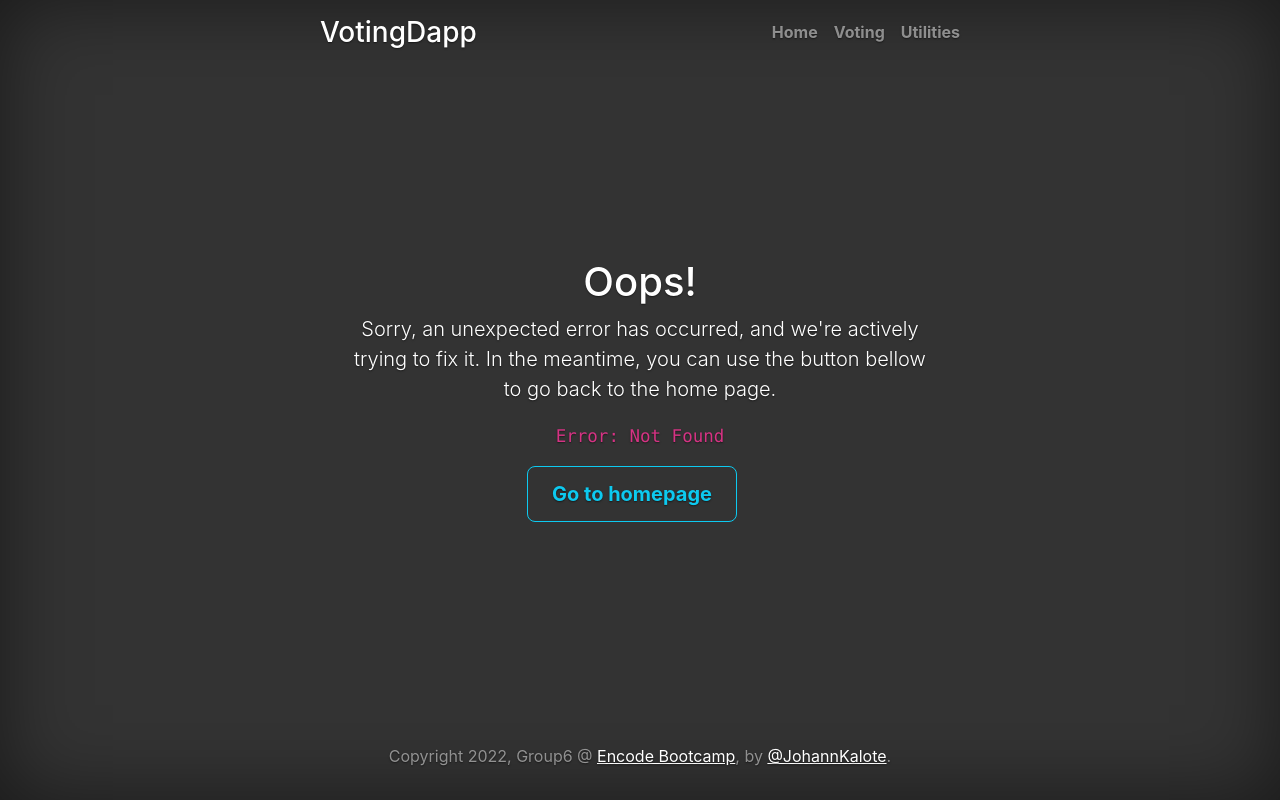
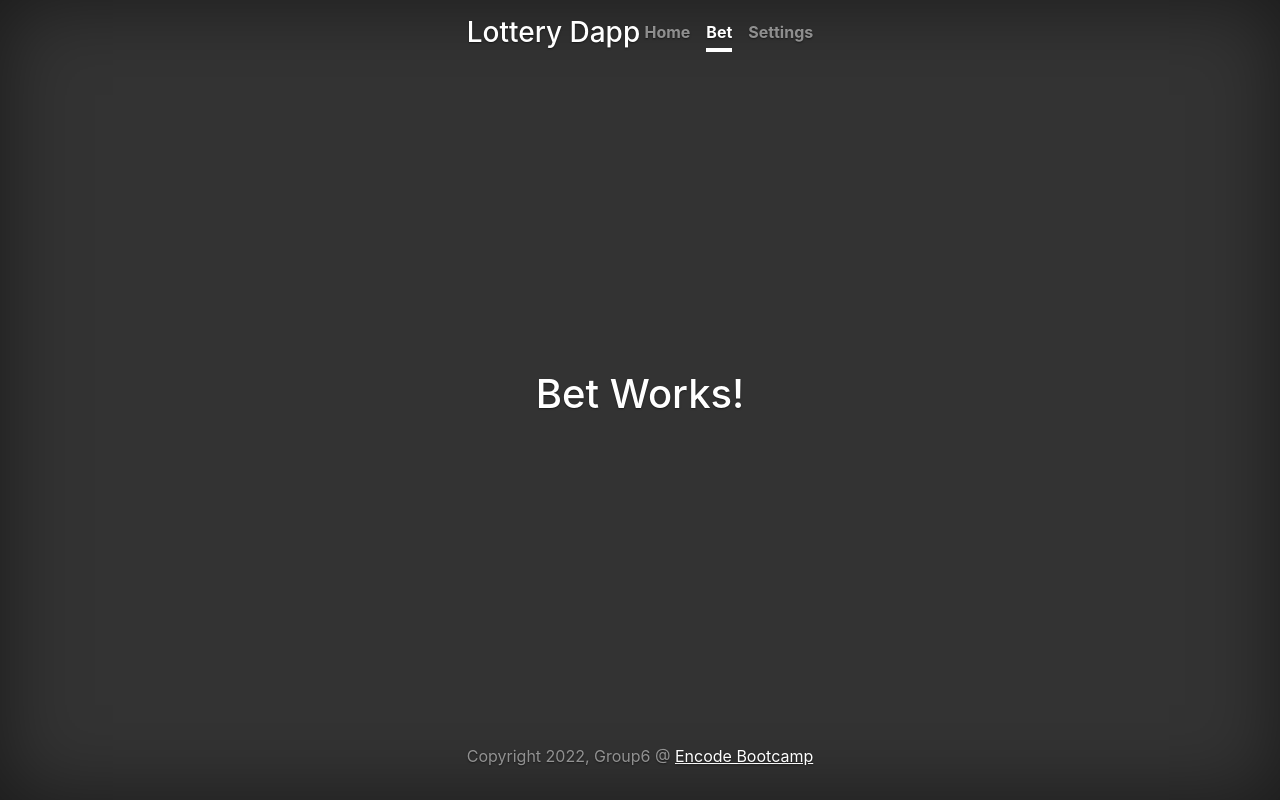
Before and after one commit to jonathan-macke/lottery-dapp, a React (Create React App) app in the folder frontend/: page /bet in a window 1280 px wide. Built offline with nearby package versions, Linux system fonts and the light colour scheme; what metamask-react would draw is missing.

Commit message:
rename some pages

```diff
--- a/frontend/src/components/Footer.tsx
+++ b/frontend/src/components/Footer.tsx
@@ -3,8 +3,7 @@ const Footer = () => (
     <div className="inner">
       <p>
         Copyright 2022, Group6 @{" "}
-        <a href="https://www.encode.club/encode-bootcamps">Encode Bootcamp</a>,
-        by <a href="https://twitter.com/JohannKalote">@JohannKalote</a>.
+        <a href="https://www.encode.club/encode-bootcamps">Encode Bootcamp</a>
       </p>
     </div>
   </footer>
--- a/frontend/src/components/Header.tsx
+++ b/frontend/src/components/Header.tsx
@@ -6,18 +6,18 @@ const Header = () => (
       <h3 className="masthead-brand">
         {" "}
         <Link className="nav-link" to="/">
-          VotingDapp
+          Lottery Dapp
         </Link>
       </h3>
       <nav className="nav nav-masthead justify-content-center">
         <NavLink className="nav-link" to="/">
           Home
         </NavLink>
-        <NavLink className="nav-link" to="/voting">
-          Voting
+        <NavLink className="nav-link" to="/bet">
+          Bet
         </NavLink>
-        <NavLink className="nav-link" to="/utilities">
-          Utilities
+        <NavLink className="nav-link" to="/settings">
+          Settings
         </NavLink>
       </nav>
     </div>
--- /dev/null
+++ b/frontend/src/components/Metamask.tsx
@@ -0,0 +1,21 @@
+
+import { useMetaMask } from "metamask-react";
+import {Button, Alert} from 'react-bootstrap';
+
+const Metamask = () => {
+
+    const { status, connect, account, chainId, ethereum } = useMetaMask();
+    if (status === "initializing") return <Alert key="warning" variant="warning">Synchronisation with MetaMask ongoing...</Alert>
+
+    if (status === "unavailable") return <Alert key="danger" variant="danger">MetaMask not available</Alert>
+
+    if (status === "notConnected") return <Button variant="primary" onClick={connect}>Connect to MetaMask </Button>
+
+    if (status === "connecting") return <Alert key="info" variant="info">Connecting...</Alert>
+
+    if (status === "connected") return <Alert key="success" variant="success">Connected account {account} on chain ID {chainId}</Alert>
+
+    return null;
+  }
+
+  export default Metamask;
--- /dev/null
+++ b/frontend/src/pages/Bet.tsx
@@ -0,0 +1,6 @@
+const Bet = () => (
+  <>
+    <h1>Bet Works!</h1>
+  </>
+);
+export default Bet;
--- a/frontend/src/pages/Main.tsx
+++ b/frontend/src/pages/Main.tsx
@@ -1,30 +1,10 @@
 import { Link } from "react-router-dom";
-import { useMetaMask } from "metamask-react";
-import {Button, Alert} from 'react-bootstrap';
-
-
-
-
-const Wallet = () => {
-
-  const { status, connect, account, chainId, ethereum } = useMetaMask();
-  if (status === "initializing") return <Alert key="warning" variant="warning">Synchronisation with MetaMask ongoing...</Alert>
-
-  if (status === "unavailable") return <Alert key="danger" variant="danger">MetaMask not available</Alert>
-
-  if (status === "notConnected") return <Button variant="primary" onClick={connect}>Connect to MetaMask </Button>
-
-  if (status === "connecting") return <Alert key="info" variant="info">Connecting...</Alert>
-
-  if (status === "connected") return <Alert key="success" variant="success">Connected account {account} on chain ID {chainId}</Alert>
-
-  return null;
-}
+import Metamask from "../components/Metamask";
 
 const Main = () => {
 return (
  <>
-    <Wallet />
+    <Metamask />
     <h1 className="cover-heading">Lottery Dapp</h1>
     <p className="lead">
       Cover is a one-page template for building simple and beautiful home pages.
@@ -33,7 +13,7 @@ return (
     </p>
     <p className="lead">
       <Link
-        to="/voting"
+        to="/bet"
         className="btn btn-outline-info btn-lg px-4 me-sm-3 fw-bold"
       >
         Go to voting page
--- a/frontend/src/pages/Utilities.tsx
+++ b/frontend/src/pages/Settings.tsx
@@ -2,7 +2,7 @@ import { useEffect, useRef, useState } from "react";
 import Toast from "react-bootstrap/Toast";
 import ToastContainer from "react-bootstrap/ToastContainer";
 
-const Utilities = () => {
+const Settings = () => {
   const [contractAddress, setContractAddress] = useState("Loading ...");
   const [respMessage, setRespMessage] = useState("");
   const [showToast, setShowToast] = useState(false);
@@ -89,4 +89,4 @@ const Utilities = () => {
     </>
   );
 };
-export default Utilities;
+export default Settings;
--- a/frontend/src/pages/Voting.tsx
+++ /dev/null
@@ -1,6 +0,0 @@
-const Voting = () => (
-  <>
-    <h1>Voting Works!</h1>
-  </>
-);
-export default Voting;
```
Also changed, not shown: frontend/src/index.tsx (+6 -6 lines).
